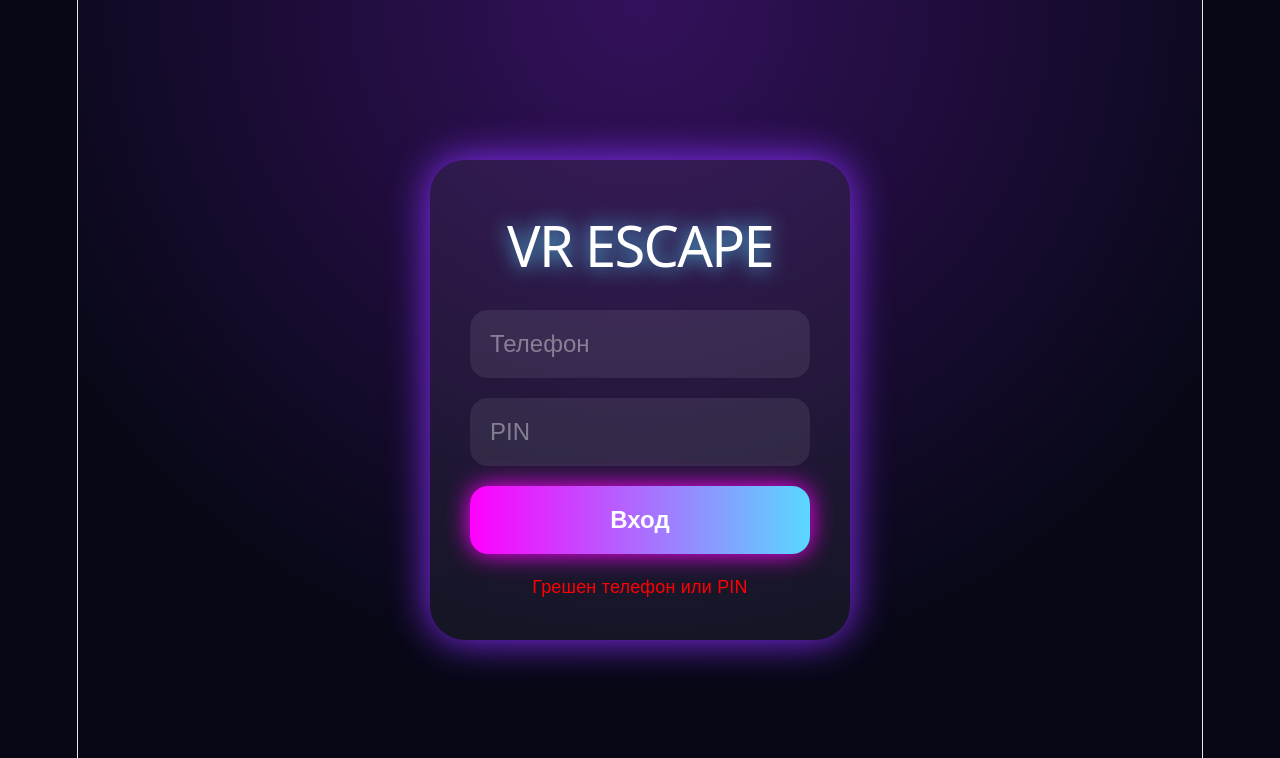
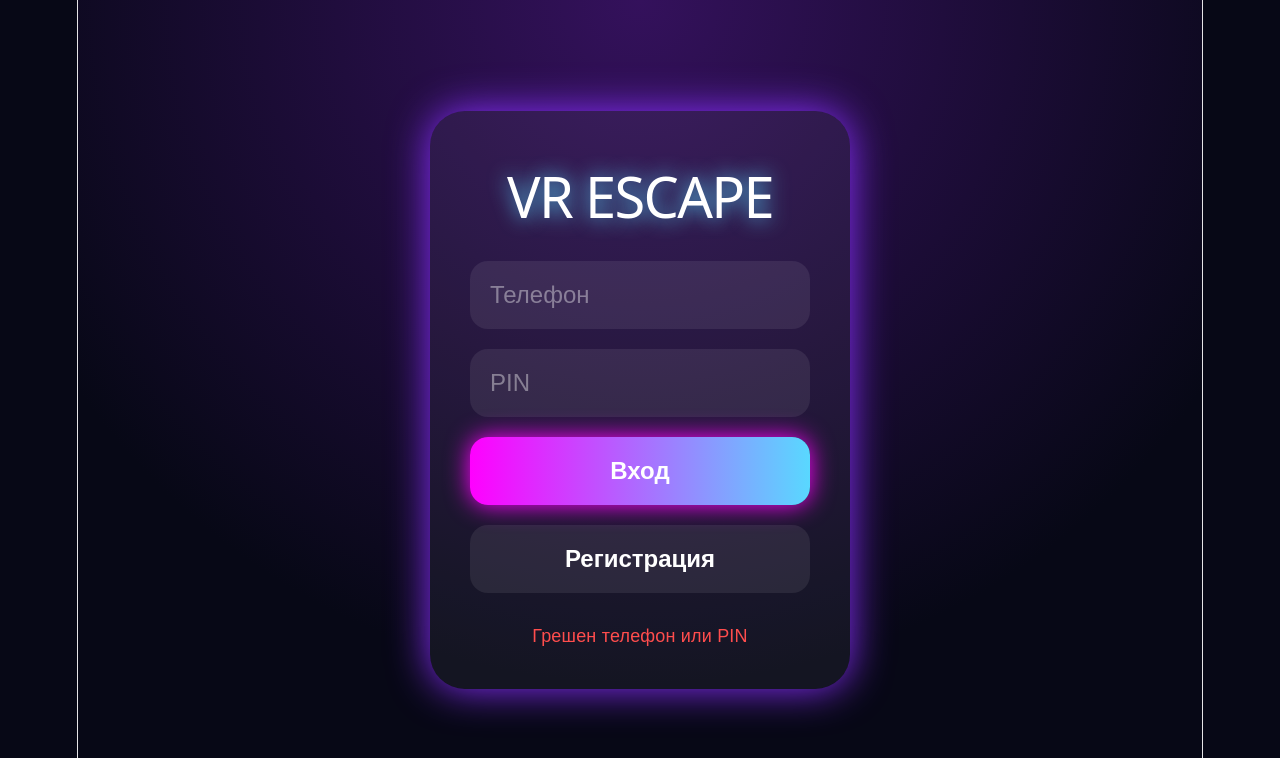
Before and after one commit to shepot88/VR-ESCAPE, a React (Vite) app: page / in a window 1280 px wide. Both pictures are taken after a click on the button "Вход". Shown: the top 758 px of the page. Built offline with nearby package versions, Linux system fonts and the light colour scheme; no server answers; the database is empty; the HTML template or start-up script is replaced by a standard one.

Commit message:
final working app

```diff
--- a/src/App.jsx
+++ b/src/App.jsx
@@ -4,15 +4,17 @@ import "./App.css";
 
 const supabase = createClient(
   "https://aumoiucfasixxayevfsn.supabase.co",
-  "sb_publishable_h2_46fvtul7b1HfhCO7KLA_p0nDclkX"
+  "ТУК_СЛОЖИ_ТВОЯ_SUPABASE_ANON_KEY"
 );
 
 function App() {
   const [phone, setPhone] = useState("");
   const [pin, setPin] = useState("");
+  const [name, setName] = useState("");
   const [user, setUser] = useState(null);
   const [error, setError] = useState("");
   const [selected, setSelected] = useState("");
+  const [registerMode, setRegisterMode] = useState(false);
 
   const today = new Date().toISOString().split("T")[0];
 
@@ -31,8 +33,9 @@ function App() {
       return;
     }
 
-    // Вход бонус само веднъж на ден
+    // бонус само веднъж на ден
     if (data.last_login !== today) {
+
       const updatedPoints = data.points + 50;
       const updatedXp = data.xp + 50;
       const updatedStreak = data.streak + 1;
@@ -58,12 +61,57 @@ function App() {
     setUser(data);
   }
 
+  async function register() {
+
+    if (!name || !phone || !pin) {
+      setError("Попълни всичко");
+      return;
+    }
+
+    const { data: existing } = await supabase
+      .from("clients")
+      .select("*")
+      .eq("phone", phone.trim())
+      .maybeSingle();
+
+    if (existing) {
+      setError("Този телефон вече съществува");
+      return;
+    }
+
+    const newUser = {
+      name,
+      phone,
+      pin,
+      points: 0,
+      xp: 0,
+      streak: 0,
+      rank: "VOID WALKER",
+      last_login: today,
+      answered_today: false
+    };
+
+    const { error } = await supabase
+      .from("clients")
+      .insert([newUser]);
+
+    if (error) {
+      setError("Грешка при регистрация");
+      return;
+    }
+
+    setRegisterMode(false);
+    setError("");
+  }
+
   async function answerQuestion(answer) {
+
     if (user.answered_today) return;
 
     setSelected(answer);
 
     if (answer === "GTA V") {
+
       const newPoints = user.points + 100;
       const newXp = user.xp + 100;
 
@@ -87,13 +135,24 @@ function App() {
 
   // LOGIN SCREEN
   if (!user) {
+
     return (
       <div className="loginScreen">
+
         <div className="loginBox">
 
           <h1 className="loginTitle">
             VR ESCAPE
           </h1>
+
+          {registerMode && (
+            <input
+              className="loginInput"
+              placeholder="Име"
+              value={name}
+              onChange={(e) => setName(e.target.value)}
+            />
+          )}
 
           <input
             className="loginInput"
@@ -110,6 +169,8 @@ function App() {
             onChange={(e) => setPin(e.target.value)}
           />
 
+          {!registerMode ? (
+            <>
               <button
                 className="loginButton"
                 onClick={login}
@@ -117,8 +178,47 @@ function App() {
                 Вход
               </button>
 
+              <button
+                className="loginButton"
+                style={{
+                  background: "rgba(255,255,255,0.08)",
+                  boxShadow: "none"
+                }}
+                onClick={() => setRegisterMode(true)}
+              >
+                Регистрация
+              </button>
+            </>
+          ) : (
+            <>
+              <button
+                className="loginButton"
+                onClick={register}
+              >
+                Създай профил
+              </button>
+
+              <button
+                className="loginButton"
+                style={{
+                  background: "rgba(255,255,255,0.08)",
+                  boxShadow: "none"
+                }}
+                onClick={() => setRegisterMode(false)}
+              >
+                Назад
+              </button>
+            </>
+          )}
+
           {error && (
-            <p style={{ color: "red", textAlign: "center" }}>
+            <p
+              style={{
+                color: "#ff4d4d",
+                textAlign: "center",
+                marginTop: "10px"
+              }}
+            >
               {error}
             </p>
           )}
@@ -128,16 +228,18 @@ function App() {
     );
   }
 
-  // MAIN APP
+  // APP
   return (
     <div className="app">
 
       <div className="topBar">
+
         <h1>SESSIONS</h1>
 
         <div className="bell">
           🔔
         </div>
+
       </div>
 
       <div className="profileCard">
@@ -176,12 +278,15 @@ function App() {
             </div>
 
           </div>
+
         </div>
       </div>
 
       <div className="questionCard">
 
-        <h3>🔥 ВЪПРОС НА ДЕНЯ</h3>
+        <h3>
+          🔥 ВЪПРОС НА ДЕНЯ
+        </h3>
 
         <h2>
           Коя игра е най-продаваната?
@@ -233,6 +338,7 @@ function App() {
         </div>
 
       </div>
+
     </div>
   );
 }
```
Lines whose indentation alone changed are shown as unchanged.
